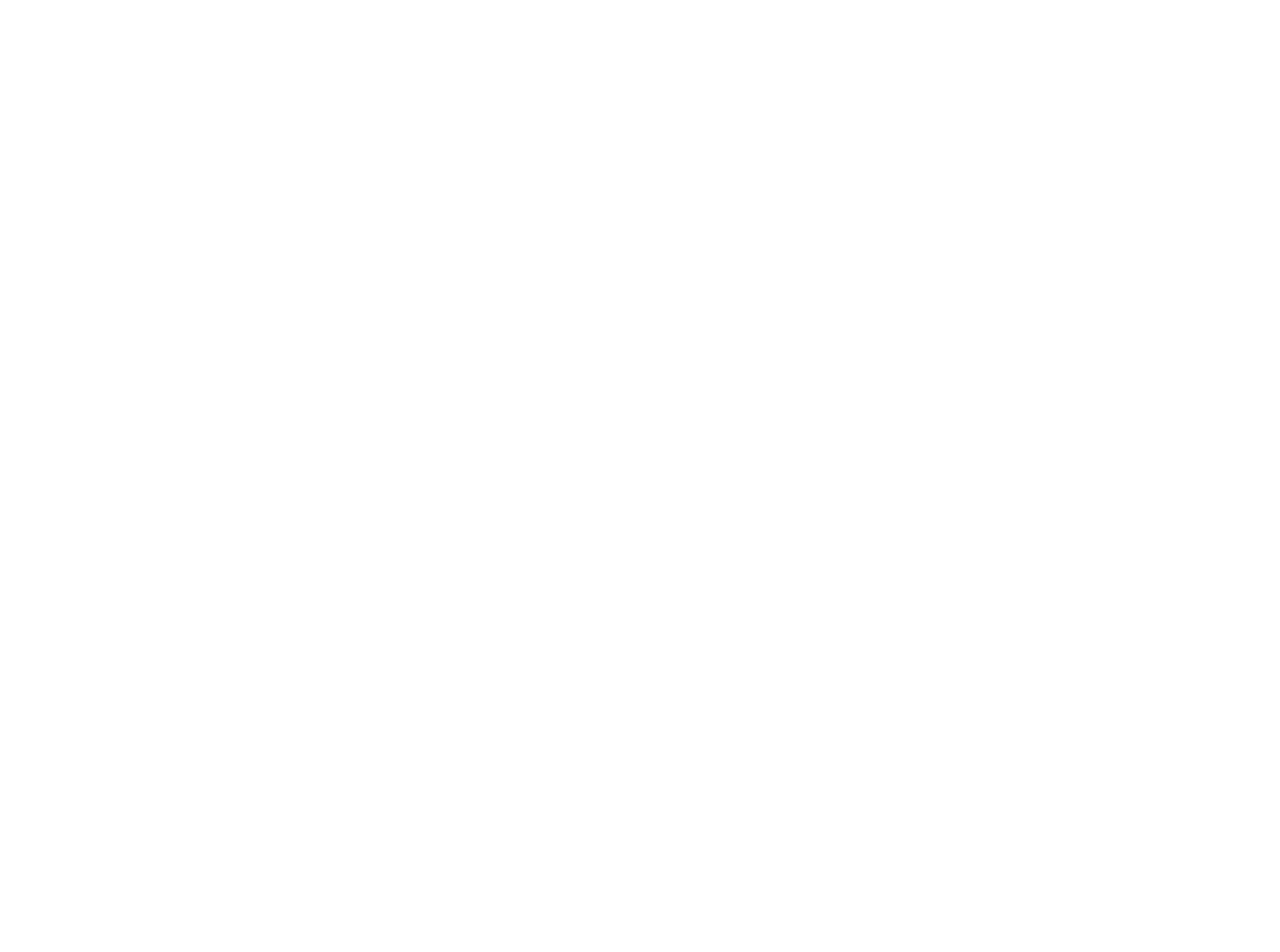
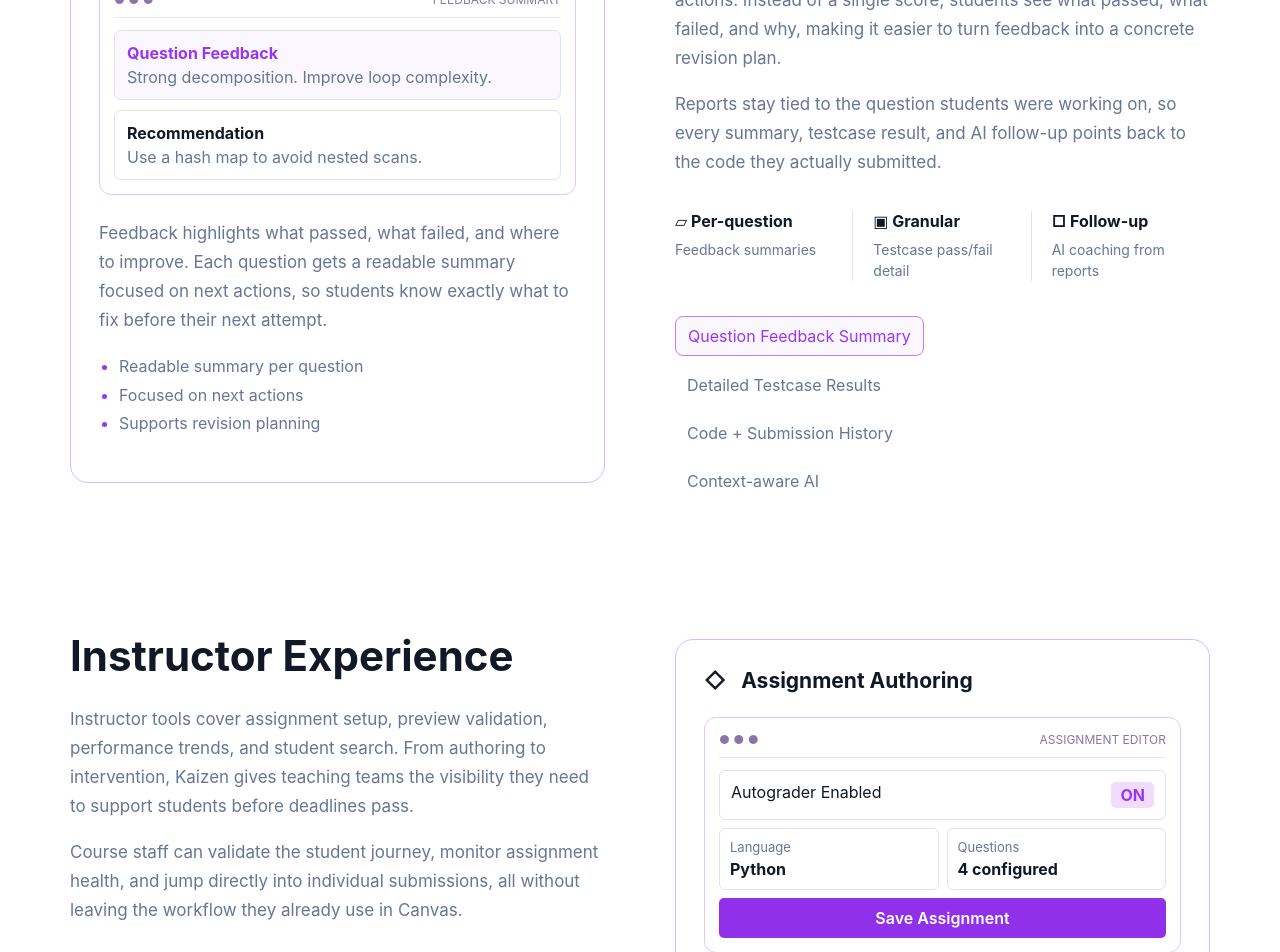
Before and after one commit to The-Agency-at-UF/kaizen-engineering, a React (Vite) app: page / in a window 1280 px wide. Shown: the part 3200-4152 px from the top of the page. Before the commit the page ends 2952 px from the top, so only its background shows below. Built offline with nearby package versions, Linux system fonts and the light colour scheme.

Commit message:
added report and instructor experience sections

```diff
--- a/src/App.css
+++ b/src/App.css
@@ -766,3 +766,205 @@
     width: 100%;
   }
 }
+.split-section {
+  max-width: 1200px;
+  margin: 130px auto;
+  padding: 0 30px;
+  display: grid;
+  grid-template-columns: 1fr 1fr;
+  gap: 70px;
+  align-items: center;
+}
+
+.section-copy h2 {
+  font-size: 42px;
+  margin: 0 0 24px;
+  color: #111827;
+}
+
+.section-copy p,
+.feature-card > p {
+  color: #667795;
+  font-size: 17px;
+  line-height: 1.7;
+}
+
+.feature-card {
+  border: 1px solid #d9b8ff;
+  border-radius: 18px;
+  padding: 28px;
+  background: white;
+}
+
+.feature-card h3 {
+  margin-top: 0;
+  font-size: 21px;
+  color: #111827;
+}
+
+.mini-window {
+  border: 1px solid #dfc6ff;
+  border-radius: 12px;
+  padding: 14px;
+  margin: 24px 0;
+}
+
+.window-header {
+  display: flex;
+  justify-content: space-between;
+  color: #8b75a5;
+  font-size: 12px;
+  border-bottom: 1px solid #e5e7eb;
+  padding-bottom: 10px;
+  margin-bottom: 12px;
+}
+
+.feedback-box {
+  border: 1px solid #dfe4ec;
+  border-radius: 7px;
+  padding: 12px;
+  margin-top: 10px;
+}
+
+.feedback-box p {
+  margin: 4px 0 0;
+  color: #667795;
+}
+
+.purple-box {
+  background: #fbf7ff;
+}
+
+.purple-box strong,
+.purple-list li::marker {
+  color: #9b35f5;
+}
+
+.purple-list {
+  color: #667795;
+  line-height: 1.8;
+  padding-left: 20px;
+}
+
+.three-features {
+  display: grid;
+  grid-template-columns: repeat(3, 1fr);
+  margin: 35px 0;
+}
+
+.three-features > div {
+  padding: 0 20px;
+  border-right: 1px solid #e0e4eb;
+}
+
+.three-features > div:first-child {
+  padding-left: 0;
+}
+
+.three-features > div:last-child {
+  border-right: none;
+}
+
+.three-features strong,
+.three-features span {
+  display: block;
+}
+
+.three-features strong {
+  color: #111827;
+  margin-bottom: 8px;
+}
+
+.three-features span {
+  color: #667795;
+  font-size: 14px;
+  line-height: 1.5;
+}
+
+.vertical-links {
+  display: flex;
+  flex-direction: column;
+  align-items: flex-start;
+  gap: 10px;
+}
+
+.vertical-links button {
+  border: none;
+  background: transparent;
+  color: #667795;
+  font-size: 16px;
+  padding: 9px 12px;
+  cursor: pointer;
+}
+
+.vertical-links .active-tab {
+  color: #9b35f5;
+  border: 1px solid #c77dff;
+  border-radius: 8px;
+  background: #fbf7ff;
+}
+
+.setting-row {
+  display: flex;
+  justify-content: space-between;
+  border: 1px solid #e0e4eb;
+  padding: 11px;
+  border-radius: 6px;
+}
+
+.setting-row strong {
+  color: #9b35f5;
+  background: #f1dcff;
+  padding: 3px 9px;
+  border-radius: 5px;
+}
+
+.assignment-grid {
+  display: grid;
+  grid-template-columns: 1fr 1fr;
+  gap: 8px;
+  margin: 8px 0;
+}
+
+.assignment-grid > div {
+  border: 1px solid #e0e4eb;
+  border-radius: 6px;
+  padding: 10px;
+}
+
+.assignment-grid span,
+.assignment-grid strong {
+  display: block;
+}
+
+.assignment-grid span {
+  color: #667795;
+  font-size: 13px;
+  margin-bottom: 4px;
+}
+
+.save-button {
+  width: 100%;
+  border: none;
+  background: #9130eb;
+  color: white;
+  padding: 10px;
+  border-radius: 5px;
+  font-weight: 600;
+}
+
+@media (max-width: 800px) {
+  .split-section {
+    grid-template-columns: 1fr;
+  }
+
+  .three-features {
+    grid-template-columns: 1fr;
+    gap: 20px;
+  }
+
+  .three-features > div {
+    border-right: none;
+    padding: 0;
+  }
+}
--- a/src/App.jsx
+++ b/src/App.jsx
@@ -326,6 +326,168 @@ function App() {
         </div>
       </div>
 </section>
+{/* REPORT EXPERIENCE */}
+<section className="split-section report-section">
+  <div className="feature-card">
+    <h3>▱ &nbsp; Question Feedback Summary</h3>
+
+    <div className="mini-window">
+      <div className="window-header">
+        <span>● ● ●</span>
+        <span>FEEDBACK SUMMARY</span>
+      </div>
+
+      <div className="feedback-box purple-box">
+        <strong>Question Feedback</strong>
+        <p>Strong decomposition. Improve loop complexity.</p>
+      </div>
+
+      <div className="feedback-box">
+        <strong>Recommendation</strong>
+        <p>Use a hash map to avoid nested scans.</p>
+      </div>
+    </div>
+
+    <p>
+      Feedback highlights what passed, what failed, and where to improve.
+      Each question gets a readable summary focused on next actions, so
+      students know exactly what to fix before their next attempt.
+    </p>
+
+    <ul className="purple-list">
+      <li>Readable summary per question</li>
+      <li>Focused on next actions</li>
+      <li>Supports revision planning</li>
+    </ul>
+  </div>
+
+  <div className="section-copy">
+    <h2>Report Experience</h2>
+
+    <p>
+      Rich reports connect test outcomes to code, guidance, and next actions.
+      Instead of a single score, students see what passed, what failed, and
+      why, making it easier to turn feedback into a concrete revision plan.
+    </p>
+
+    <p>
+      Reports stay tied to the question students were working on, so every
+      summary, testcase result, and AI follow-up points back to the code they
+      actually submitted.
+    </p>
+
+    <div className="three-features">
+      <div>
+        <strong>▱ Per-question</strong>
+        <span>Feedback summaries</span>
+      </div>
+
+      <div>
+        <strong>▣ Granular</strong>
+        <span>Testcase pass/fail detail</span>
+      </div>
+
+      <div>
+        <strong>□ Follow-up</strong>
+        <span>AI coaching from reports</span>
+      </div>
+    </div>
+
+    <div className="vertical-links">
+      <button className="active-tab">Question Feedback Summary</button>
+      <button>Detailed Testcase Results</button>
+      <button>Code + Submission History</button>
+      <button>Context-aware AI</button>
+    </div>
+  </div>
+</section>
+
+
+{/* INSTRUCTOR EXPERIENCE */}
+<section className="split-section instructor-section">
+  <div className="section-copy">
+    <h2>Instructor Experience</h2>
+
+    <p>
+      Instructor tools cover assignment setup, preview validation, performance
+      trends, and student search. From authoring to intervention, Kaizen gives
+      teaching teams the visibility they need to support students before
+      deadlines pass.
+    </p>
+
+    <p>
+      Course staff can validate the student journey, monitor assignment health,
+      and jump directly into individual submissions, all without leaving the
+      workflow they already use in Canvas.
+    </p>
+
+    <div className="three-features">
+      <div>
+        <strong>♙ Preview</strong>
+        <span>Validate before publish</span>
+      </div>
+
+      <div>
+        <strong>☷ Stats</strong>
+        <span>Assignment health at a glance</span>
+      </div>
+
+      <div>
+        <strong>⌕ Search</strong>
+        <span>Jump to any student report</span>
+      </div>
+    </div>
+
+    <div className="vertical-links">
+      <button className="active-tab">Assignment Authoring</button>
+      <button>Preview as Student</button>
+      <button>Stats Dashboard</button>
+      <button>Student Search</button>
+    </div>
+  </div>
+
+  <div className="feature-card">
+    <h3>◇ &nbsp; Assignment Authoring</h3>
+
+    <div className="mini-window">
+      <div className="window-header">
+        <span>● ● ●</span>
+        <span>ASSIGNMENT EDITOR</span>
+      </div>
+
+      <div className="setting-row">
+        <span>Autograder Enabled</span>
+        <strong>ON</strong>
+      </div>
+
+      <div className="assignment-grid">
+        <div>
+          <span>Language</span>
+          <strong>Python</strong>
+        </div>
+
+        <div>
+          <span>Questions</span>
+          <strong>4 configured</strong>
+        </div>
+      </div>
+
+      <button className="save-button">Save Assignment</button>
+    </div>
+
+    <p>
+      Configure question structure, language options, and grading setup in one
+      editor. Autograder controls and question management are built for fast
+      iteration as assignments evolve.
+    </p>
+
+    <ul className="purple-list">
+      <li>One editor for assignment setup</li>
+      <li>Autograder controls and question management</li>
+      <li>Built for fast iteration</li>
+    </ul>
+  </div>
+</section>
     </div>
   );
 }
```
Lines whose indentation alone changed are shown as unchanged.
